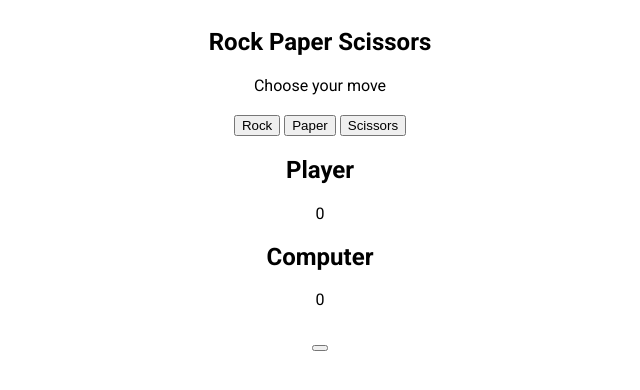
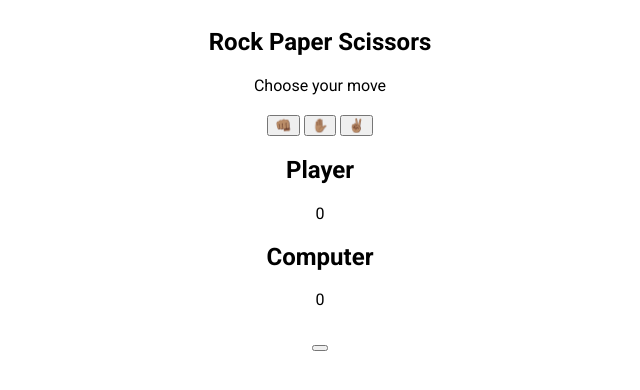
Before and after one commit to EdrichVZ/Odin-Project-Rock-Paper-Scissors, a plain HTML site: page index.html in a window 1280 px wide. Shown: the whole page, without its empty margins (320-960 px from the left). Drawn offline with Linux system fonts and the light colour scheme.

Commit message:
Added emoticons to html

```diff
--- a/index.html
+++ b/index.html
@@ -16,9 +16,9 @@
         <!-- <div class="round"></div> -->
         <!-- Player options -->
         <div class="options">
-            <button class="rock">Rock</button>
-            <button class="paper">Paper</button>
-            <button class="scissors">Scissors</button>
+            <button class="rock">👊🏽</button>
+            <button class="paper">✋🏽</button>
+            <button class="scissors">✌🏽</button>
         </div>
         <!-- Player and computer score -->
         <div class="score">
```
